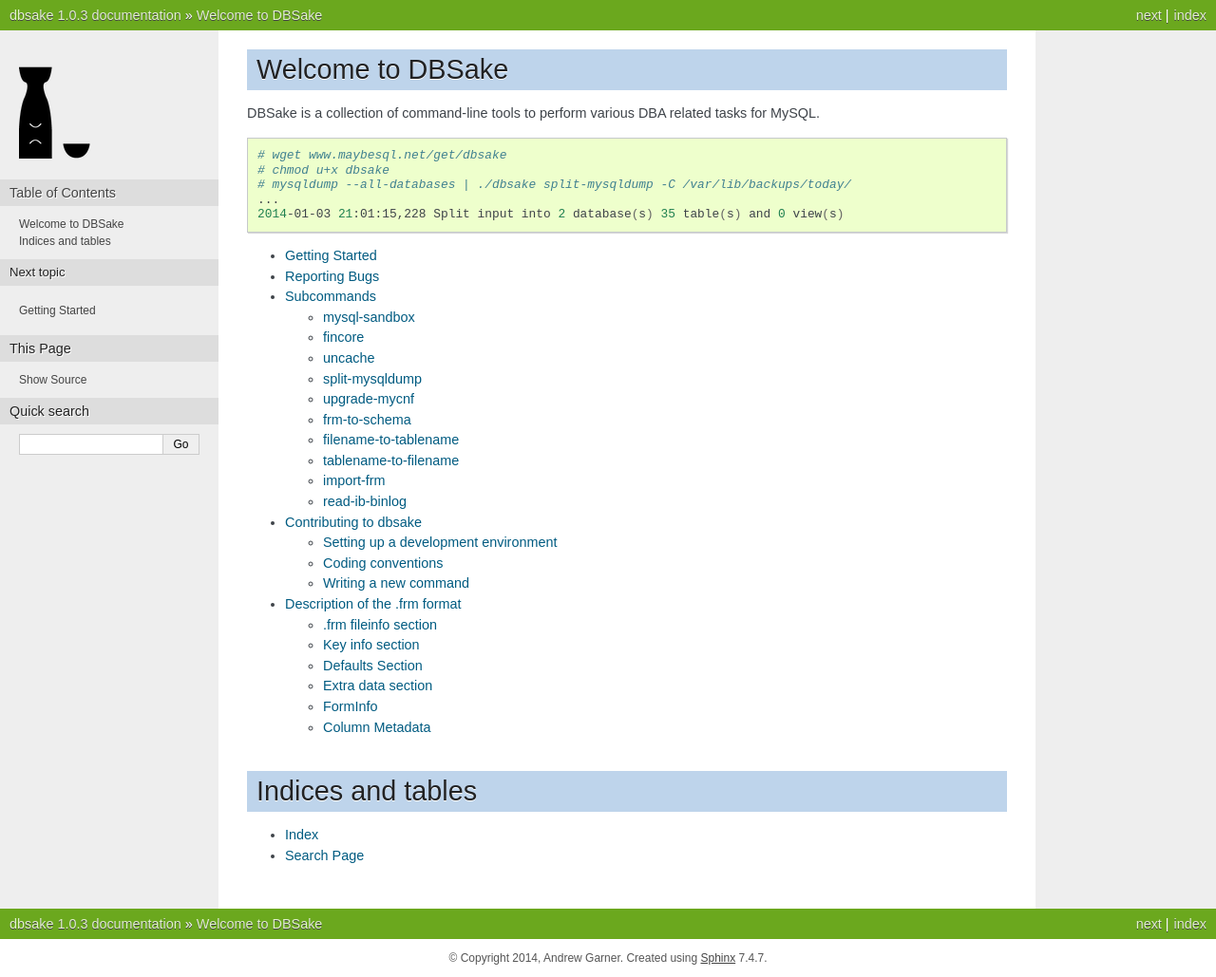
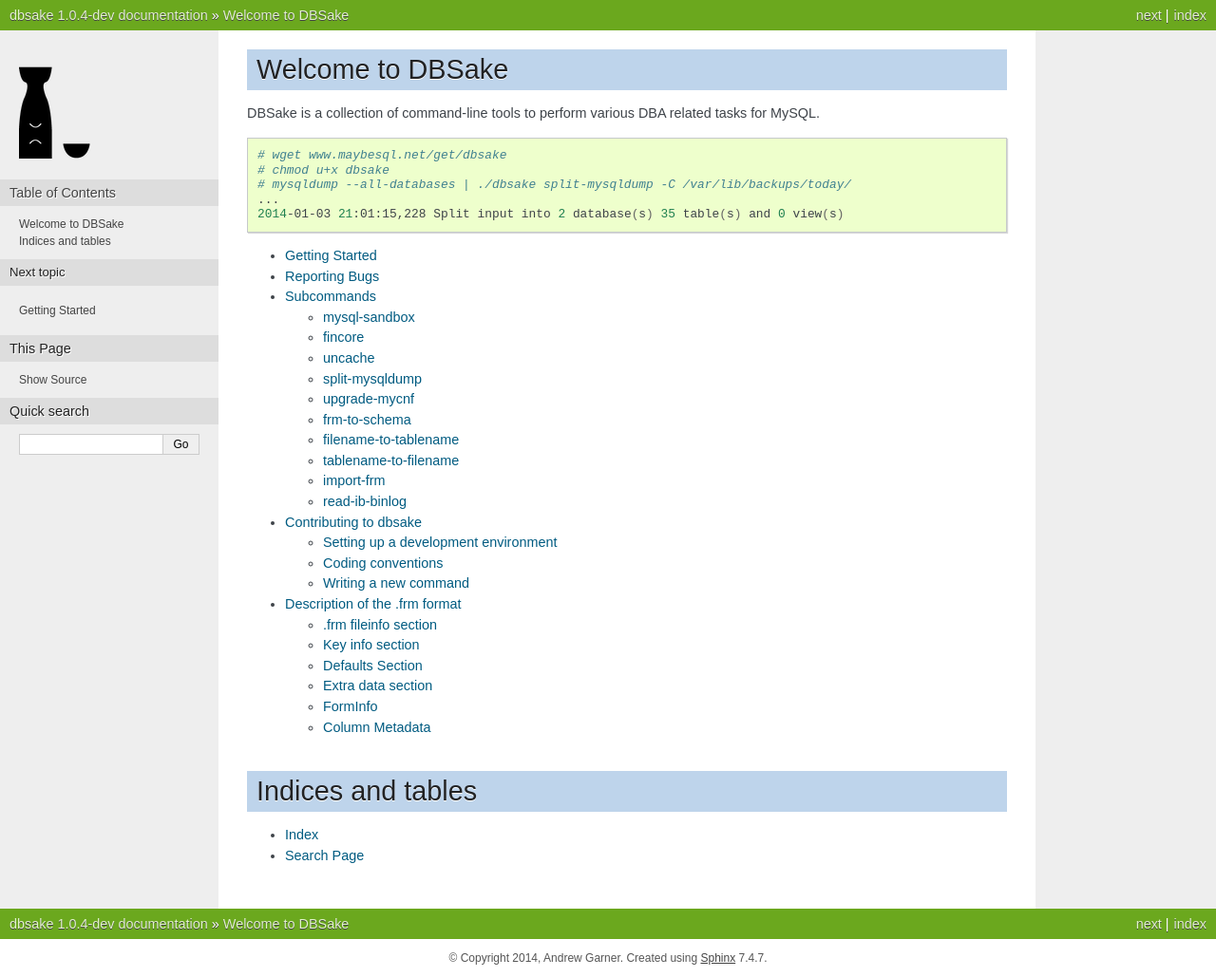
Before and after one commit to abg/dbsake, a Sphinx documentation site: the page built from docs/index.rst, in a window 1280 px wide. Shown: the whole page at 95% size. Built offline with Sphinx 7.4.7, drawn with Linux system fonts in a browser that asks for light colours.

Commit message:
bump version to 1.0.4

```diff
--- a/dbsake/__init__.py
+++ b/dbsake/__init__.py
@@ -9,7 +9,7 @@ try:
 except NameError:
     _basestring = str
 
-__version__ = '1.0.3'
+__version__ = '1.0.4-dev'
 
 from dbsake import argparse
 from dbsake import baker
--- a/docs/conf.py
+++ b/docs/conf.py
@@ -48,9 +48,9 @@ copyright = u'2014, Andrew Garner'
 # built documents.
 #
 # The short X.Y version.
-version = '1.0.3'
+version = '1.0.4-dev'
 # The full version, including alpha/beta/rc tags.
-release = '1.0.3'
+release = '1.0.4-dev'
 
 # The language for content autogenerated by Sphinx. Refer to documentation
 # for a list of supported languages.
```
Also changed, not shown: 1 other file.
